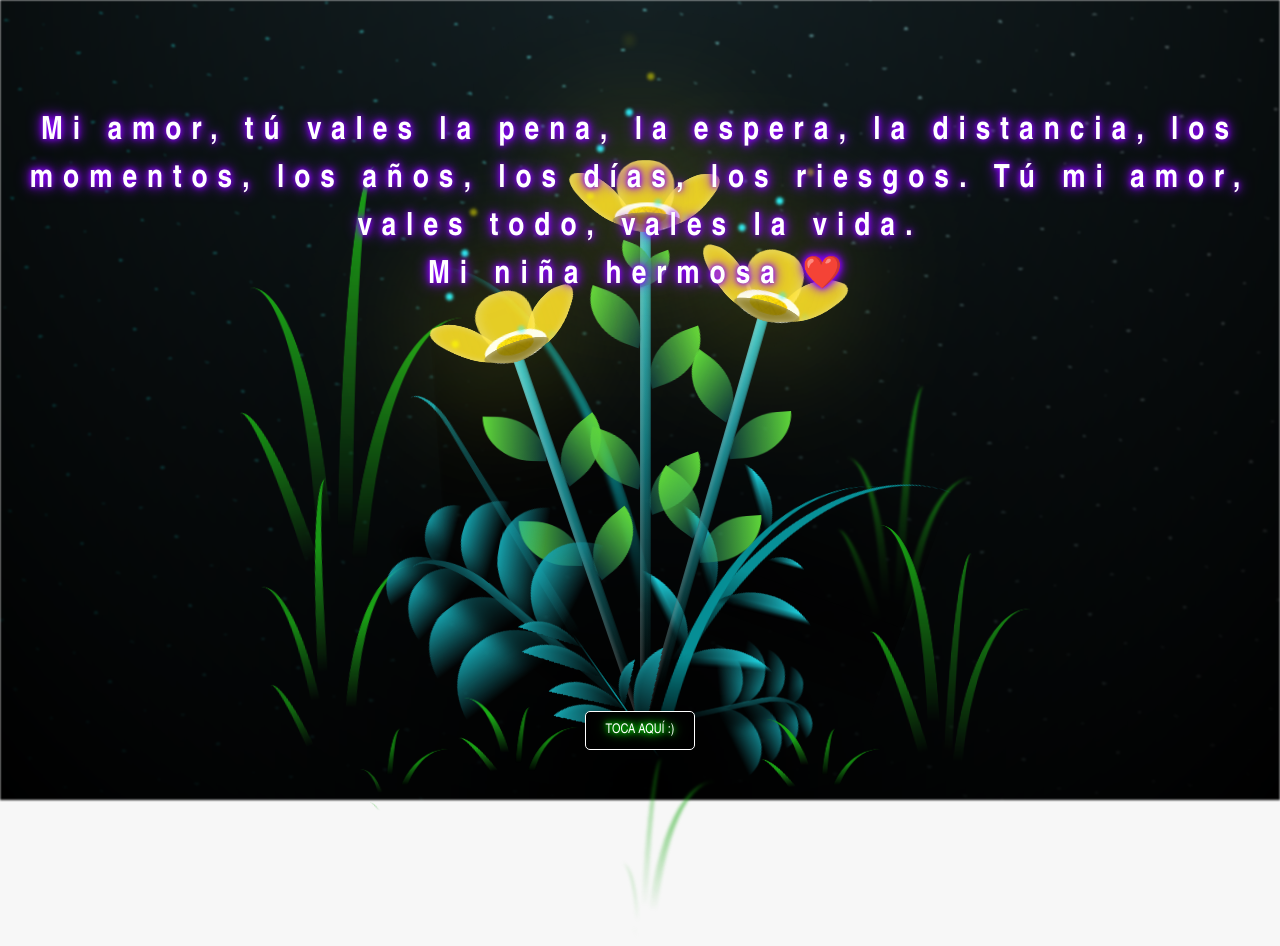
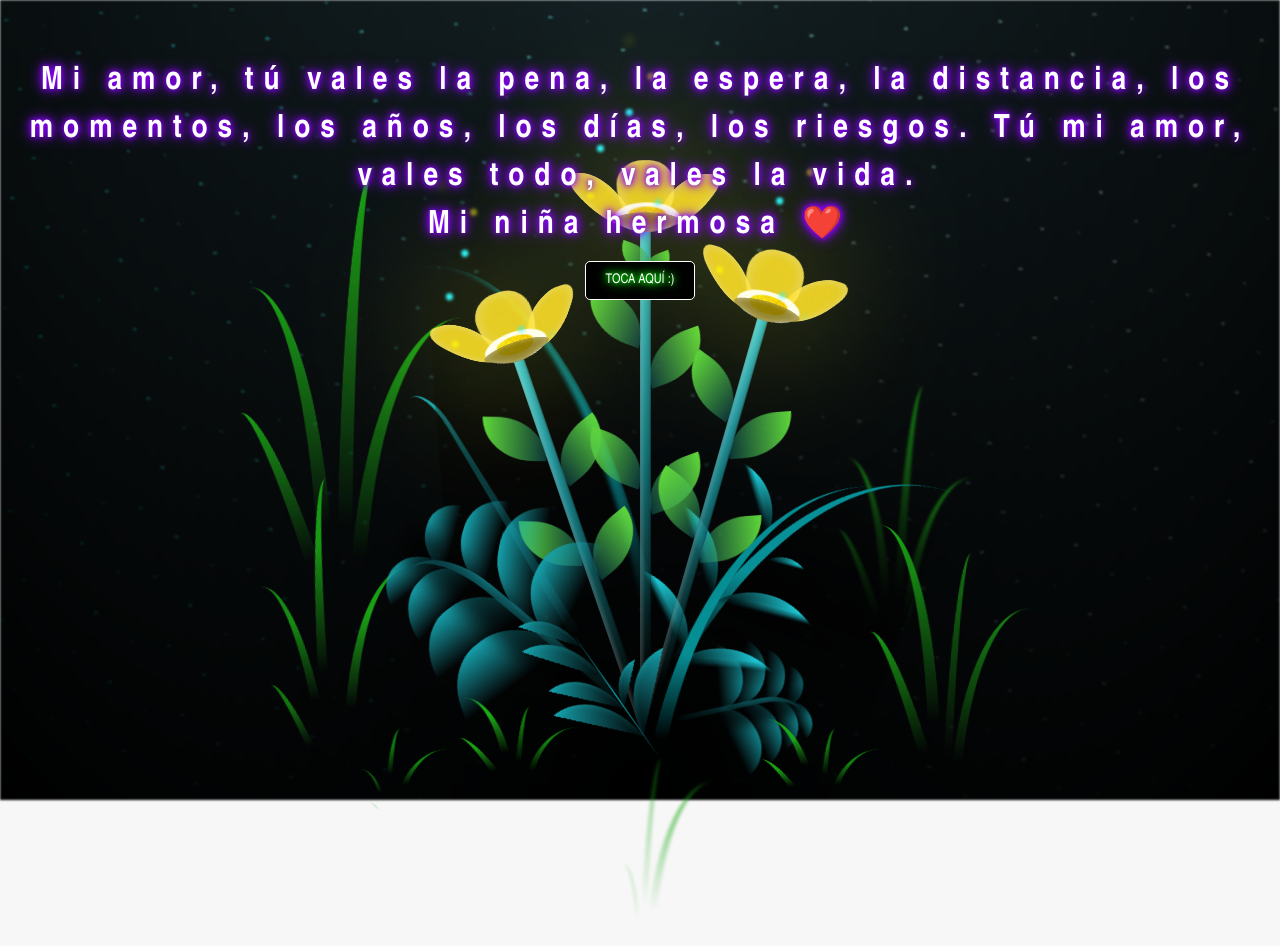
Before and after one commit to RodriiFake/flores_amarillas, a plain HTML site: page index.html in a window 1280 px wide. Drawn offline with Linux system fonts and the light colour scheme.

Commit message:
repositorio de dedicatoria para mi niña hermosa

```diff
--- a/styles/main.css
+++ b/styles/main.css
@@ -55,7 +55,7 @@ body {
   font-family: "Arial Narrow", Arial, sans-serif;
   color: #fff;
   padding: 10px 20px;
-  margin: 0 0 50px 0;
+  margin: 0 0 500px 0;
   text-shadow:
         0 0 5px #0f0,
         0 0 10px #0f0,
@@ -63,7 +63,7 @@ body {
 }
 
 .titulo {
-  margin-bottom: 500px;
+  margin-bottom: 550px;
   font-family: "Arial Narrow", Arial, sans-serif;
   color: #fff;
   position: fixed;
```
